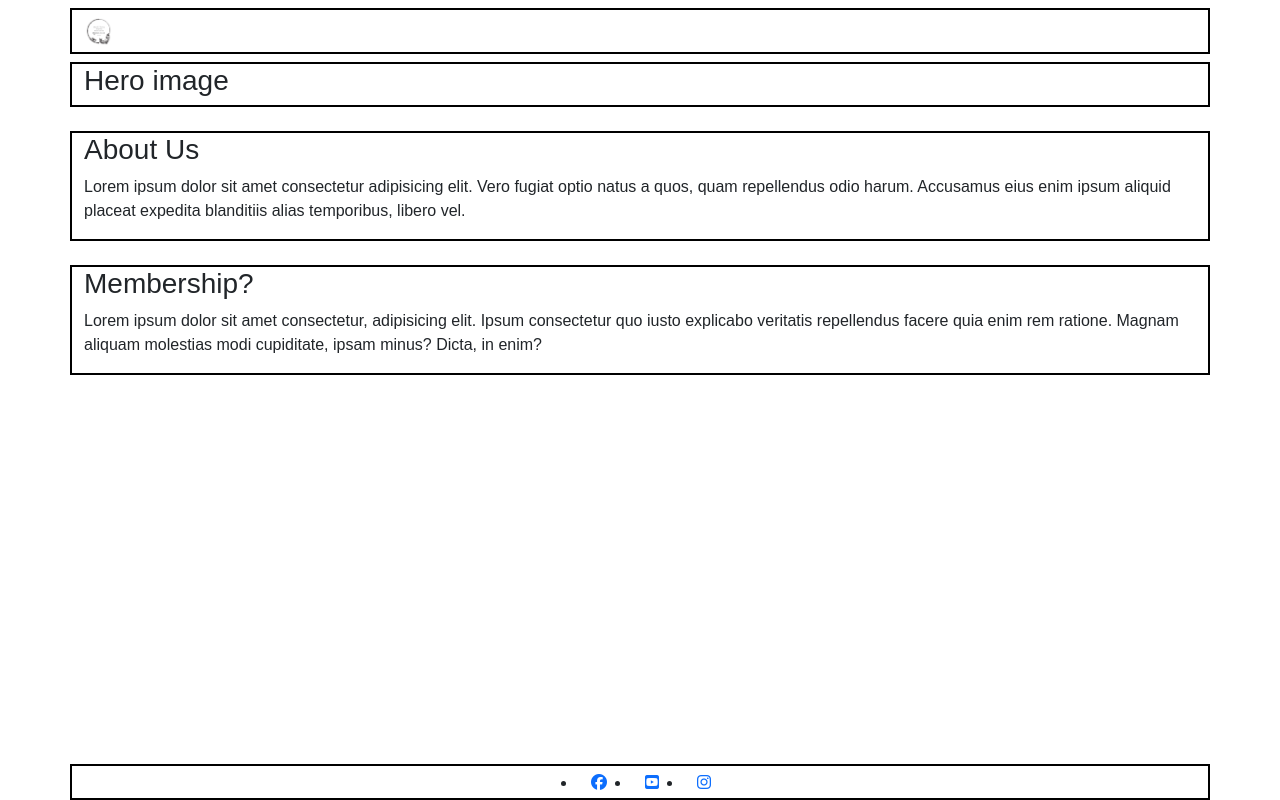
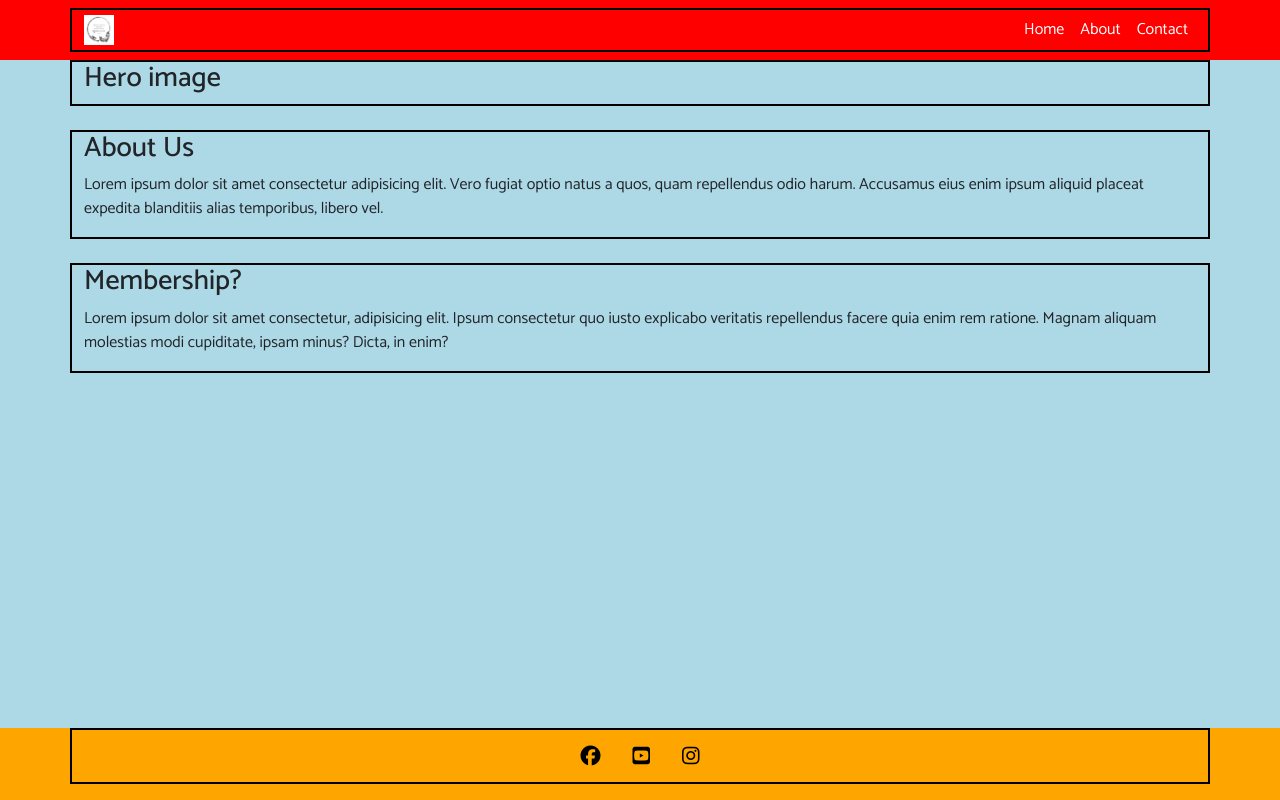
Before and after one commit to BDen32/Milestone-Project-1, a plain HTML site: page index.html in a window 1280 px wide. Drawn offline with nearby package versions, Linux system fonts and the light colour scheme; a web font is replaced by a local one.

Commit message:
add syle for social netowrks icons in footer

```diff
--- a/assets/css/style.css
+++ b/assets/css/style.css
@@ -1,7 +1,5 @@
 /*Google fonts import*/
-<style>
 @import url('https://fonts.googleapis.com/css2?family=Bona+Nova:wght@700&family=Catamaran:wght@100..900&family=Gowun+Dodum&display=swap');
-</style>
 
 
 /* Navbar */
@@ -16,8 +14,22 @@
 /*General styles*/
 body {
     font-family: "Catamaran", sans-serif;
+    background-color: lightblue;
 }
 
+/*Footer*/
+footer {
+    background-color: orange;
+}
+
+#social-networks {
+    list-style-type: none;
+}
+
+#social-networks i {
+    font-size: 20px;
+    color: black;
+}
 
 /* grid visualisation CSS for testing */
 .container,
@@ -29,8 +41,3 @@ body {
     border: 2px solid white;
     background-color: lightgray;
 } */
-
-/*Footer*/
-#social-networks {
-    color: black;
-}
--- a/index.html
+++ b/index.html
@@ -25,6 +25,7 @@
 <!-- Classes on body set to work with mt-auto on footer to ensure it always stays at the bottom of the page -->
 
 <body>
+
     <body class="d-flex flex-column min-vh-100">
         <!-- Navigation -->
         <nav id="navbar" class="navbar navbar-expand-lg" data-bs-theme="dark">
@@ -60,34 +61,39 @@
 
         <section class="container">
             <h3> About Us</h3>
-            <p>Lorem ipsum dolor sit amet consectetur adipisicing elit. Vero fugiat optio natus a quos, quam repellendus odio harum. Accusamus eius enim ipsum aliquid placeat expedita blanditiis alias temporibus, libero vel.</p>
+            <p>Lorem ipsum dolor sit amet consectetur adipisicing elit. Vero fugiat optio natus a quos, quam repellendus
+                odio harum. Accusamus eius enim ipsum aliquid placeat expedita blanditiis alias temporibus, libero vel.
+            </p>
         </section>
 
         <br>
 
         <section class="container">
             <h3> Membership?</h3>
-            <p> Lorem ipsum dolor sit amet consectetur, adipisicing elit. Ipsum consectetur quo iusto explicabo veritatis repellendus facere quia enim rem ratione. Magnam aliquam molestias modi cupiditate, ipsam minus? Dicta, in enim?</p>
+            <p> Lorem ipsum dolor sit amet consectetur, adipisicing elit. Ipsum consectetur quo iusto explicabo
+                veritatis repellendus facere quia enim rem ratione. Magnam aliquam molestias modi cupiditate, ipsam
+                minus? Dicta, in enim?</p>
         </section>
 
         <!-- Footer / contact section -->
         <!-- mt-auto added to push footer to the bottom of the page -->
         <footer class="mt-auto">
-        <div class="container d-flex justify-content-center">
+            <div>
+                <ul class="container d-flex justify-content-center" id="social-networks">
                     <li>
                         <a href="https://www.facebook.com/LlynfiValleyaa" target="_blank" rel="noopener"
                             aria-label="Visit our Facebook page (opens in a new tab)">
-                            <i class="fa-brands fa-facebook p-2"></i></a>
+                            <i class="fa-brands fa-facebook p-3"></i></a>
                     </li>
                     <li>
                         <a href="https://www.youtube.com/" target="_blank" rel="noopener"
                             aria-label="Visit our YouTube page (opens in a new tab)">
-                            <i class="fa-brands fa-youtube-square p-2"></i></a>
+                            <i class="fa-brands fa-youtube-square p-3"></i></a>
                     </li>
                     <li>
                         <a href="https://www.instagram.com/" target="_blank" rel="noopener"
                             aria-label="Visit our Instagram page (opens in a new tab)">
-                            <i class="fa-brands fa-instagram p-2"></i></a>
+                            <i class="fa-brands fa-instagram p-3"></i></a>
                     </li>
                 </ul>
             </div>
```
Lines whose indentation alone changed are shown as unchanged.
